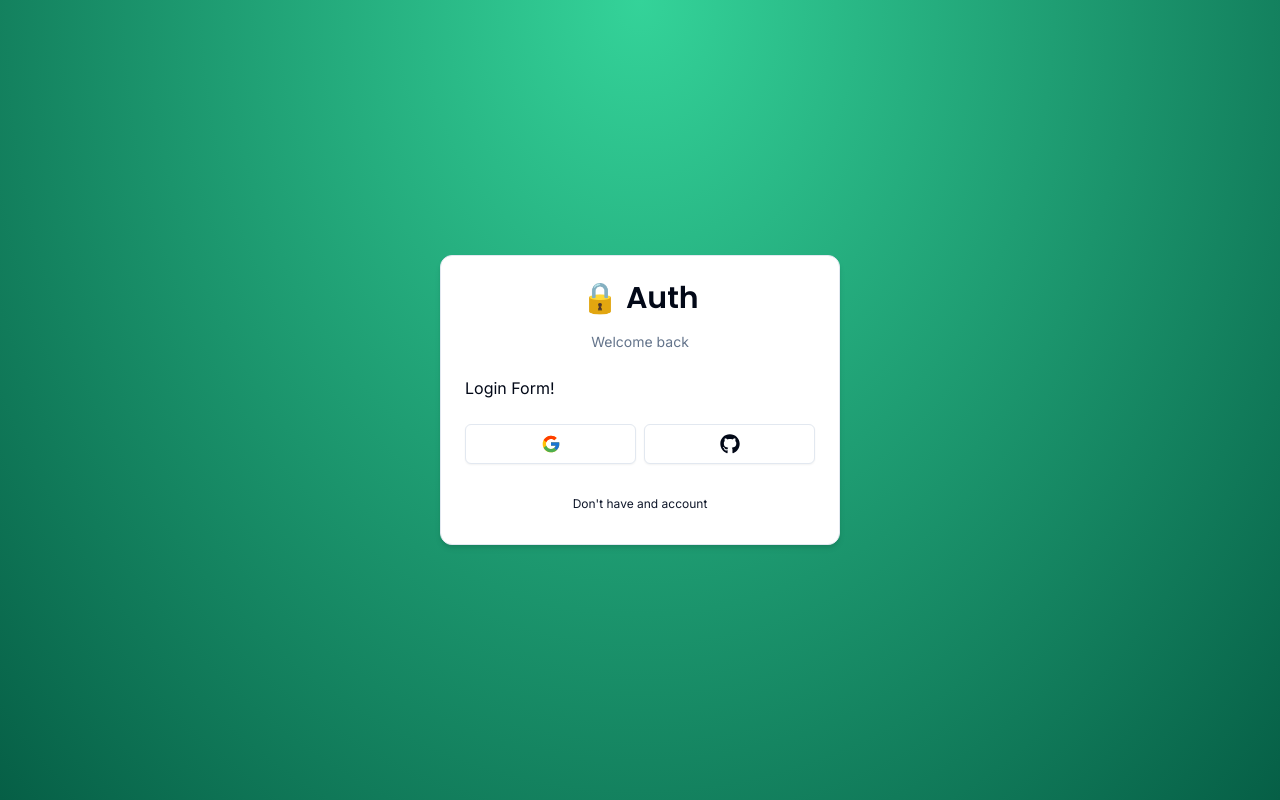
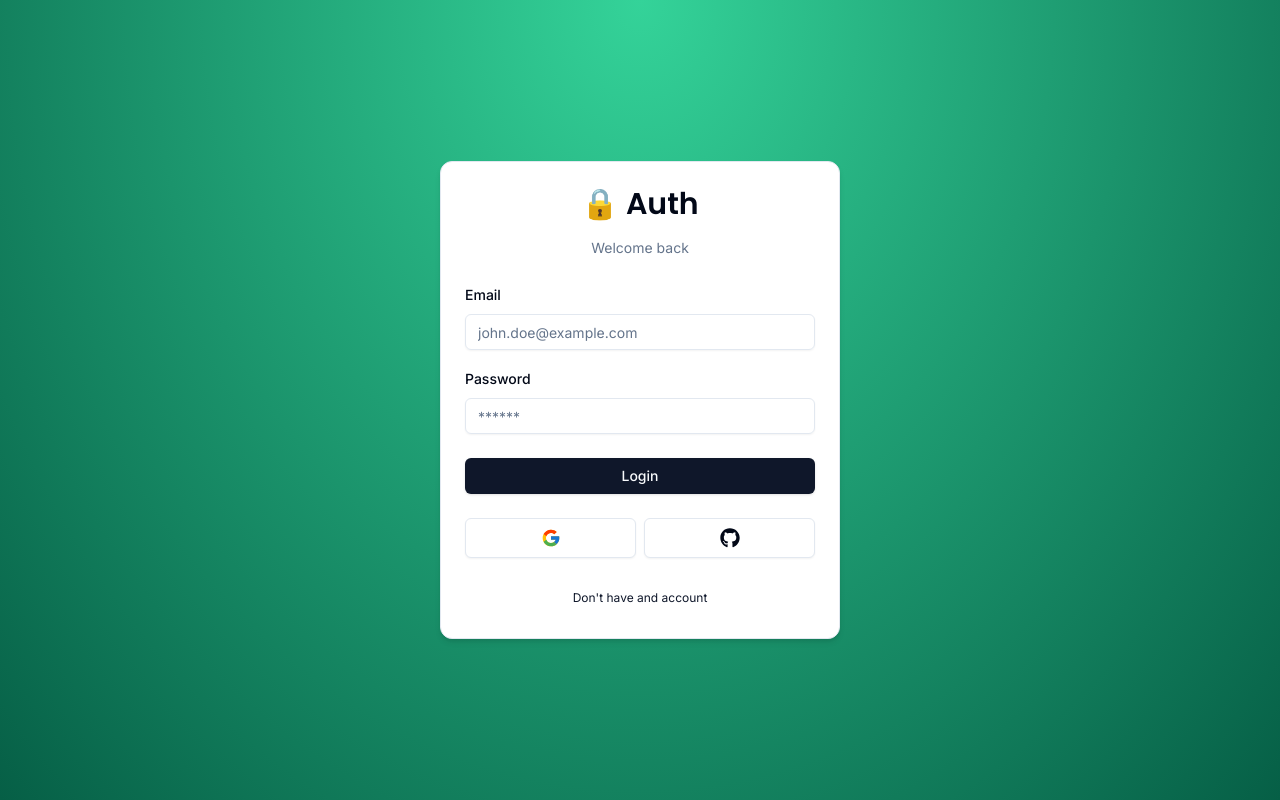
Before and after one commit to vladpolewoi/next-auth-v5, a Next.js app: page /auth/login in a window 1280 px wide. Built offline with nearby package versions, Linux system fonts and the light colour scheme.

Commit message:
feat: :sparkles: login form

```diff
--- a/components/auth/login-form.tsx
+++ b/components/auth/login-form.tsx
@@ -1,7 +1,39 @@
-import React from "react"
+"use client"
+
+import * as z from "zod"
+
+import { useForm } from "react-hook-form"
+import { zodResolver } from "@hookform/resolvers/zod"
+
+import { LoginSchema } from "@/schemas"
+import {
+	FormItem,
+	FormLabel,
+	FormMessage,
+	Form,
+	FormControl,
+	FormField,
+} from "@/components/ui/form"
+
 import CardWrapper from "./card-wrapper"
+import { Input } from "@/components/ui/input"
+import { Button } from "@/components/ui/button"
+import { FormError } from "../form-error"
+import { FormSuccess } from "../form-success"
 
 export const LoginForm = () => {
+	const form = useForm<z.infer<typeof LoginSchema>>({
+		resolver: zodResolver(LoginSchema),
+		defaultValues: {
+			email: "",
+			password: "",
+		},
+	})
+
+	const onSubmit = (values: z.infer<typeof LoginSchema>) => {
+		console.log(values)
+	}
+
 	return (
 		<CardWrapper
 			headerLabel="Welcome back"
@@ -9,7 +41,47 @@
 			backButtonLink="/auth/register"
 			showSocial
 		>
-			Login Form!
+			<Form {...form}>
+				<form onSubmit={form.handleSubmit(onSubmit)} className="space-y-6">
+					<div className="space-y-4">
+						<FormField
+							control={form.control}
+							name="email"
+							render={({ field }) => (
+								<FormItem>
+									<FormLabel>Email</FormLabel>
+									<FormControl>
+										<Input
+											{...field}
+											placeholder="john.doe@example.com"
+											type="email"
+										/>
+									</FormControl>
+									<FormMessage />
+								</FormItem>
+							)}
+						/>
+						<FormField
+							control={form.control}
+							name="password"
+							render={({ field }) => (
+								<FormItem>
+									<FormLabel>Password</FormLabel>
+									<FormControl>
+										<Input {...field} placeholder="******" type="password" />
+									</FormControl>
+									<FormMessage />
+								</FormItem>
+							)}
+						/>
+					</div>
+					<FormError message="" />
+					<FormSuccess message="" />
+					<Button type="submit" className="w-full">
+						Login
+					</Button>
+				</form>
+			</Form>
 		</CardWrapper>
 	)
 }
--- /dev/null
+++ b/components/form-error.tsx
@@ -0,0 +1,16 @@
+import { ExclamationTriangleIcon } from "@radix-ui/react-icons"
+
+interface FormErrorProps {
+	message?: string
+}
+
+export const FormError = ({ message }: FormErrorProps) => {
+	if (!message) return null
+
+	return (
+		<div className="bg-destructive/15 p-3 rounded-md flex items-center gap-x-2 text-sm text-destructive">
+			<ExclamationTriangleIcon className="h-4 w-4" />
+			<p>{message}</p>
+		</div>
+	)
+}
--- /dev/null
+++ b/components/form-success.tsx
@@ -0,0 +1,16 @@
+import { CheckCircledIcon } from "@radix-ui/react-icons"
+
+interface FormSuccessProps {
+	message?: string
+}
+
+export const FormSuccess = ({ message }: FormSuccessProps) => {
+	if (!message) return null
+
+	return (
+		<div className="bg-emerald-500/15 p-3 rounded-md flex items-center gap-x-2 text-sm text-emerald-500">
+			<CheckCircledIcon className="h-4 w-4" />
+			<p>{message}</p>
+		</div>
+	)
+}
--- /dev/null
+++ b/components/ui/form.tsx
@@ -0,0 +1,176 @@
+import * as React from "react"
+import * as LabelPrimitive from "@radix-ui/react-label"
+import { Slot } from "@radix-ui/react-slot"
+import {
+  Controller,
+  ControllerProps,
+  FieldPath,
+  FieldValues,
+  FormProvider,
+  useFormContext,
+} from "react-hook-form"
+
+import { cn } from "@/lib/utils"
+import { Label } from "@/components/ui/label"
+
+const Form = FormProvider
+
+type FormFieldContextValue<
+  TFieldValues extends FieldValues = FieldValues,
+  TName extends FieldPath<TFieldValues> = FieldPath<TFieldValues>
+> = {
+  name: TName
+}
+
+const FormFieldContext = React.createContext<FormFieldContextValue>(
+  {} as FormFieldContextValue
+)
+
+const FormField = <
+  TFieldValues extends FieldValues = FieldValues,
+  TName extends FieldPath<TFieldValues> = FieldPath<TFieldValues>
+>({
+  ...props
+}: ControllerProps<TFieldValues, TName>) => {
+  return (
+    <FormFieldContext.Provider value={{ name: props.name }}>
+      <Controller {...props} />
+    </FormFieldContext.Provider>
+  )
+}
+
+const useFormField = () => {
+  const fieldContext = React.useContext(FormFieldContext)
+  const itemContext = React.useContext(FormItemContext)
+  const { getFieldState, formState } = useFormContext()
+
+  const fieldState = getFieldState(fieldContext.name, formState)
+
+  if (!fieldContext) {
+    throw new Error("useFormField should be used within <FormField>")
+  }
+
+  const { id } = itemContext
+
+  return {
+    id,
+    name: fieldContext.name,
+    formItemId: `${id}-form-item`,
+    formDescriptionId: `${id}-form-item-description`,
+    formMessageId: `${id}-form-item-message`,
+    ...fieldState,
+  }
+}
+
+type FormItemContextValue = {
+  id: string
+}
+
+const FormItemContext = React.createContext<FormItemContextValue>(
+  {} as FormItemContextValue
+)
+
+const FormItem = React.forwardRef<
+  HTMLDivElement,
+  React.HTMLAttributes<HTMLDivElement>
+>(({ className, ...props }, ref) => {
+  const id = React.useId()
+
+  return (
+    <FormItemContext.Provider value={{ id }}>
+      <div ref={ref} className={cn("space-y-2", className)} {...props} />
+    </FormItemContext.Provider>
+  )
+})
+FormItem.displayName = "FormItem"
+
+const FormLabel = React.forwardRef<
+  React.ElementRef<typeof LabelPrimitive.Root>,
+  React.ComponentPropsWithoutRef<typeof LabelPrimitive.Root>
+>(({ className, ...props }, ref) => {
+  const { error, formItemId } = useFormField()
+
+  return (
+    <Label
+      ref={ref}
+      className={cn(error && "text-destructive", className)}
+      htmlFor={formItemId}
+      {...props}
+    />
+  )
+})
+FormLabel.displayName = "FormLabel"
+
+const FormControl = React.forwardRef<
+  React.ElementRef<typeof Slot>,
+  React.ComponentPropsWithoutRef<typeof Slot>
+>(({ ...props }, ref) => {
+  const { error, formItemId, formDescriptionId, formMessageId } = useFormField()
+
+  return (
+    <Slot
+      ref={ref}
+      id={formItemId}
+      aria-describedby={
+        !error
+          ? `${formDescriptionId}`
+          : `${formDescriptionId} ${formMessageId}`
+      }
+      aria-invalid={!!error}
+      {...props}
+    />
+  )
+})
+FormControl.displayName = "FormControl"
+
+const FormDescription = React.forwardRef<
+  HTMLParagraphElement,
+  React.HTMLAttributes<HTMLParagraphElement>
+>(({ className, ...props }, ref) => {
+  const { formDescriptionId } = useFormField()
+
+  return (
+    <p
+      ref={ref}
+      id={formDescriptionId}
+      className={cn("text-[0.8rem] text-muted-foreground", className)}
+      {...props}
+    />
+  )
+})
+FormDescription.displayName = "FormDescription"
+
+const FormMessage = React.forwardRef<
+  HTMLParagraphElement,
+  React.HTMLAttributes<HTMLParagraphElement>
+>(({ className, children, ...props }, ref) => {
+  const { error, formMessageId } = useFormField()
+  const body = error ? String(error?.message) : children
+
+  if (!body) {
+    return null
+  }
+
+  return (
+    <p
+      ref={ref}
+      id={formMessageId}
+      className={cn("text-[0.8rem] font-medium text-destructive", className)}
+      {...props}
+    >
+      {body}
+    </p>
+  )
+})
+FormMessage.displayName = "FormMessage"
+
+export {
+  useFormField,
+  Form,
+  FormItem,
+  FormLabel,
+  FormControl,
+  FormDescription,
+  FormMessage,
+  FormField,
+}
--- /dev/null
+++ b/components/ui/input.tsx
@@ -0,0 +1,25 @@
+import * as React from "react"
+
+import { cn } from "@/lib/utils"
+
+export interface InputProps
+  extends React.InputHTMLAttributes<HTMLInputElement> {}
+
+const Input = React.forwardRef<HTMLInputElement, InputProps>(
+  ({ className, type, ...props }, ref) => {
+    return (
+      <input
+        type={type}
+        className={cn(
+          "flex h-9 w-full rounded-md border border-input bg-transparent px-3 py-1 text-sm shadow-sm transition-colors file:border-0 file:bg-transparent file:text-sm file:font-medium placeholder:text-muted-foreground focus-visible:outline-none focus-visible:ring-1 focus-visible:ring-ring disabled:cursor-not-allowed disabled:opacity-50",
+          className
+        )}
+        ref={ref}
+        {...props}
+      />
+    )
+  }
+)
+Input.displayName = "Input"
+
+export { Input }
--- /dev/null
+++ b/components/ui/label.tsx
@@ -0,0 +1,26 @@
+"use client"
+
+import * as React from "react"
+import * as LabelPrimitive from "@radix-ui/react-label"
+import { cva, type VariantProps } from "class-variance-authority"
+
+import { cn } from "@/lib/utils"
+
+const labelVariants = cva(
+  "text-sm font-medium leading-none peer-disabled:cursor-not-allowed peer-disabled:opacity-70"
+)
+
+const Label = React.forwardRef<
+  React.ElementRef<typeof LabelPrimitive.Root>,
+  React.ComponentPropsWithoutRef<typeof LabelPrimitive.Root> &
+    VariantProps<typeof labelVariants>
+>(({ className, ...props }, ref) => (
+  <LabelPrimitive.Root
+    ref={ref}
+    className={cn(labelVariants(), className)}
+    {...props}
+  />
+))
+Label.displayName = LabelPrimitive.Root.displayName
+
+export { Label }
--- a/package.json
+++ b/package.json
@@ -9,16 +9,20 @@
 		"lint": "next lint"
 	},
 	"dependencies": {
+		"@hookform/resolvers": "^3.3.4",
 		"@radix-ui/react-icons": "^1.3.0",
+		"@radix-ui/react-label": "^2.0.2",
 		"@radix-ui/react-slot": "^1.0.2",
 		"class-variance-authority": "^0.7.0",
 		"clsx": "^2.1.0",
 		"next": "14.0.4",
 		"react": "^18",
 		"react-dom": "^18",
+		"react-hook-form": "^7.49.3",
 		"react-icons": "^5.0.1",
 		"tailwind-merge": "^2.2.0",
-    "tailwindcss-animate": "^1.0.7"
+		"tailwindcss-animate": "^1.0.7",
+		"zod": "^3.22.4"
 	},
 	"devDependencies": {
 		"typescript": "^5",
--- /dev/null
+++ b/schemas/index.ts
@@ -0,0 +1,6 @@
+import * as z from "zod"
+
+export const LoginSchema = z.object({
+	email: z.string().email({ message: "Email is required" }),
+	password: z.string().min(1, { message: "Password is required" }),
+})
```
Also changed, not shown: 1 other file (tests, documents, lock files or other folders). Lines whose indentation alone changed are shown as unchanged.
